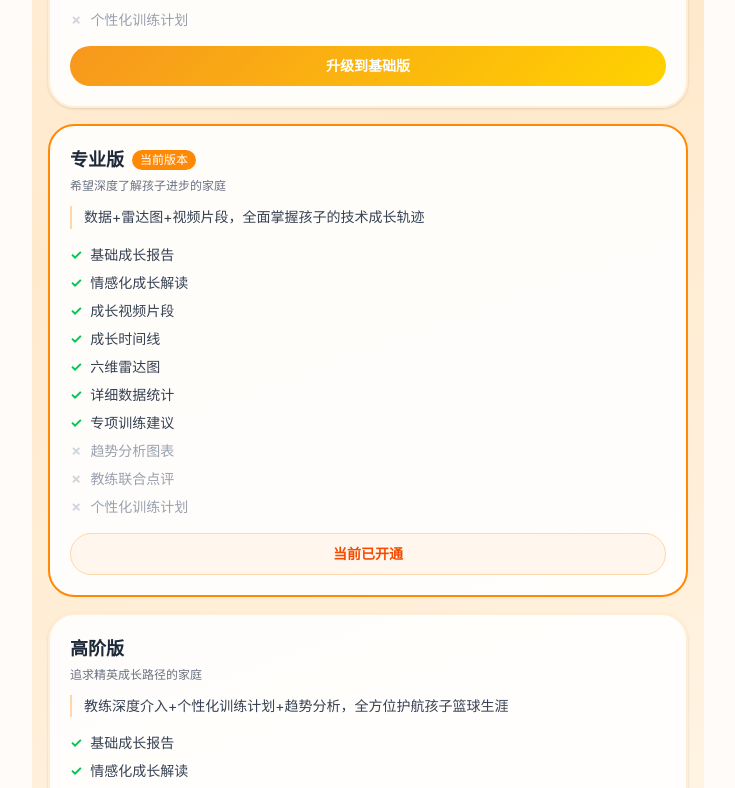
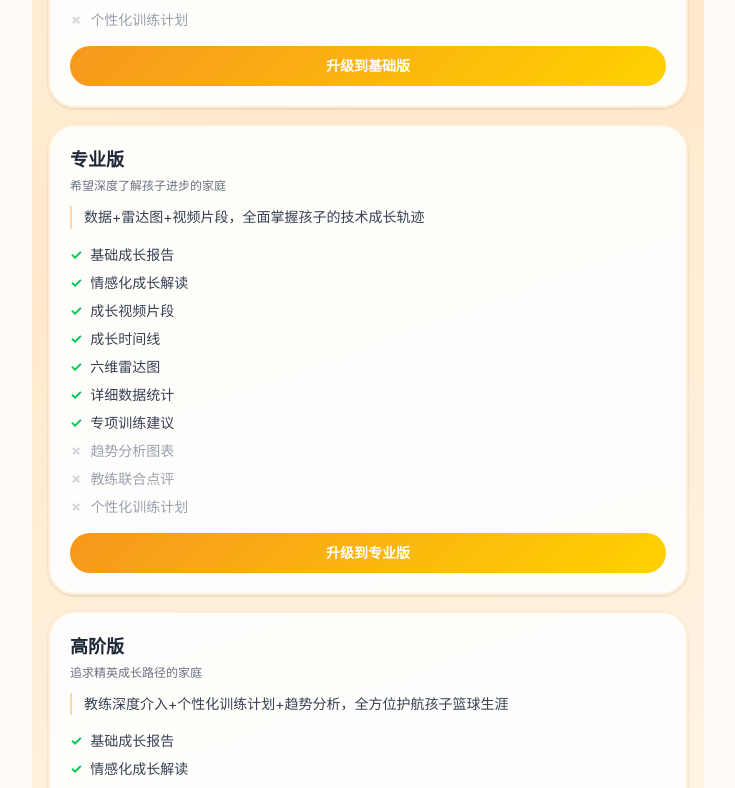
Before and after one commit to BillBillBiuBiuBiu/woyao-growth, a Next.js app: page /parent/plans in a window 1280 px wide. Shown: the part 524-1312 px from the top of the page, without its empty margins (272-1007 px from the left). Built offline with nearby package versions, Linux system fonts and the light colour scheme.

Commit message:
C182: plans page currentPlan从localStorage读取，无数据时不高亮

```diff
--- a/app/parent/plans/page.tsx
+++ b/app/parent/plans/page.tsx
@@ -1,6 +1,5 @@
 "use client";
 import { useState } from "react";
-import { mockStudent } from "@/lib/mock-data";
 import { PLAN_LABELS, PLAN_FEATURES } from "@/lib/plan-features";
 import type { PlanType } from "@/lib/types";
 
@@ -38,10 +37,11 @@ const featureRows: { key: string; label: string }[] = [
   { key: "personalizedPlan",    label: "个性化训练计划" },
 ];
 
-const currentPlan = mockStudent.plan as PlanType;
-
 export default function ParentPlansPage() {
   const [expandedPlan, setExpandedPlan] = useState<PlanType | null>(null);
+  const [currentPlan] = useState<PlanType | null>(() => {
+    try { return (localStorage.getItem("child_plan") as PlanType) || null; } catch { return null; }
+  });
 
   return (
     <div
```
